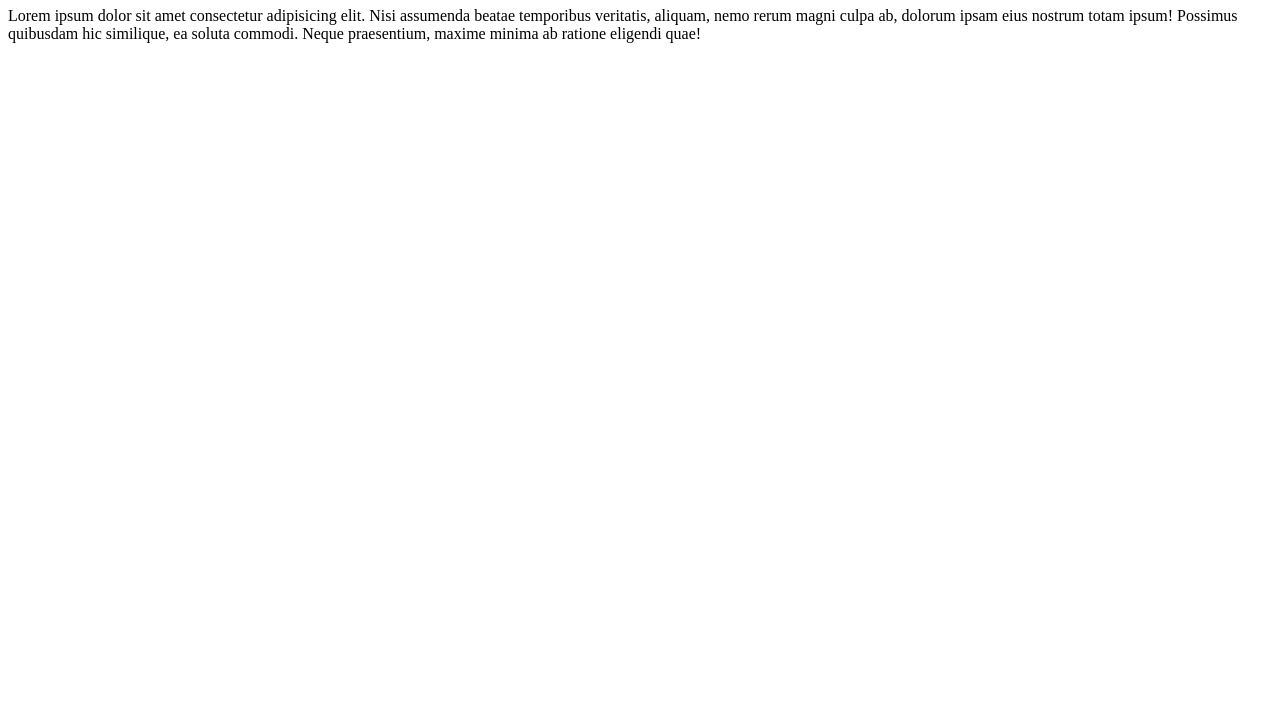
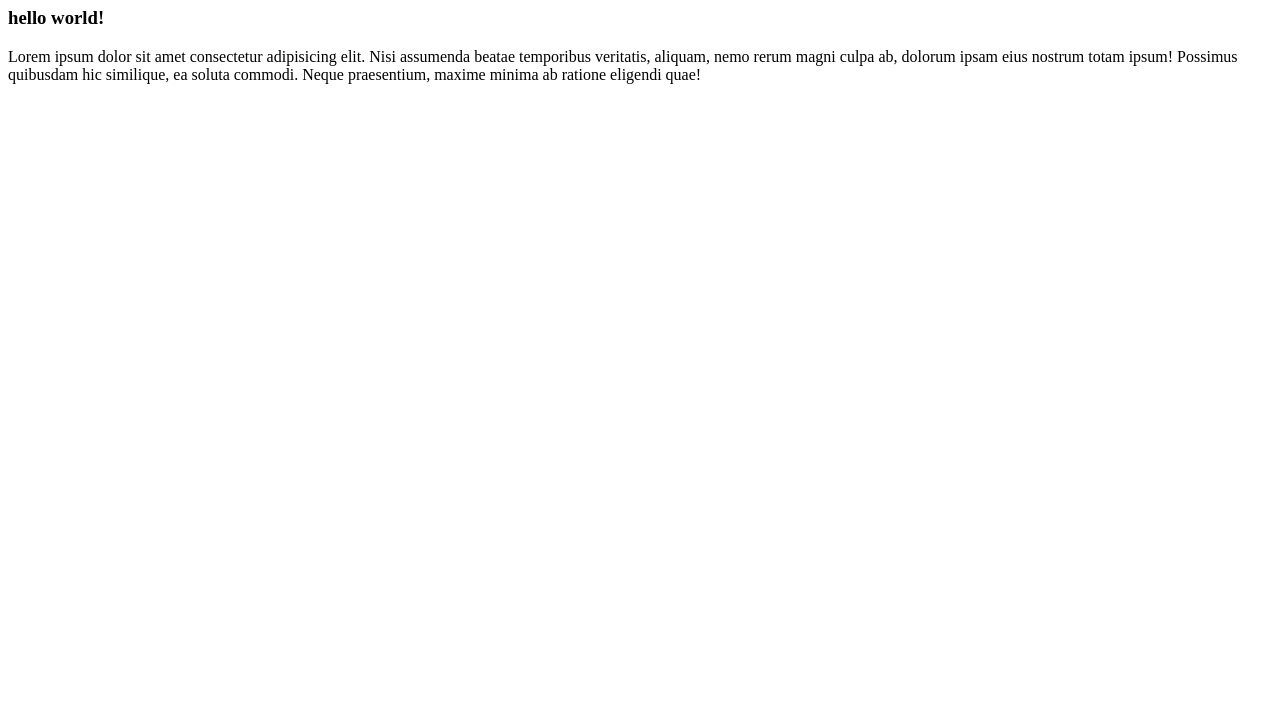
Before and after one commit to Lavish0007/VAFSD302, a plain HTML site: page index.html in a window 1280 px wide. Shown: the part 73-800 px from the top of the page. Drawn offline with Linux system fonts and the light colour scheme.

Commit message:
added a new h3

```diff
--- a/index.html
+++ b/index.html
@@ -7,6 +7,7 @@
 </head>
 <body>
     <h1>LAVISH  patel</h1>
+    <h3>hello world!</h3>
     <p>Lorem ipsum dolor sit amet consectetur adipisicing elit. Nisi assumenda beatae temporibus veritatis, aliquam, nemo rerum magni culpa ab, dolorum ipsam eius nostrum totam ipsum! Possimus quibusdam hic similique, ea soluta commodi. Neque praesentium, maxime minima ab ratione eligendi quae!</p>
 </body>
 </html>
```
